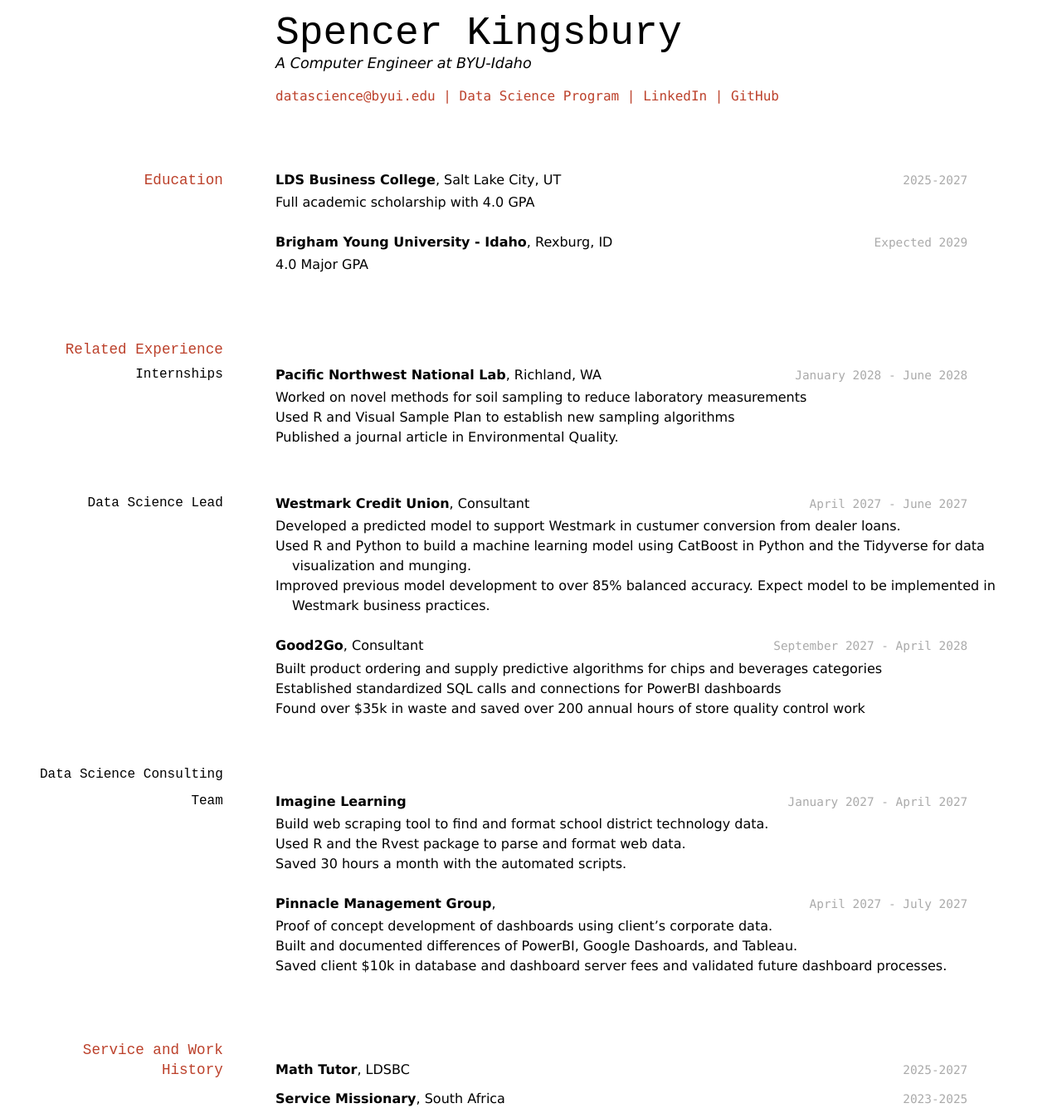
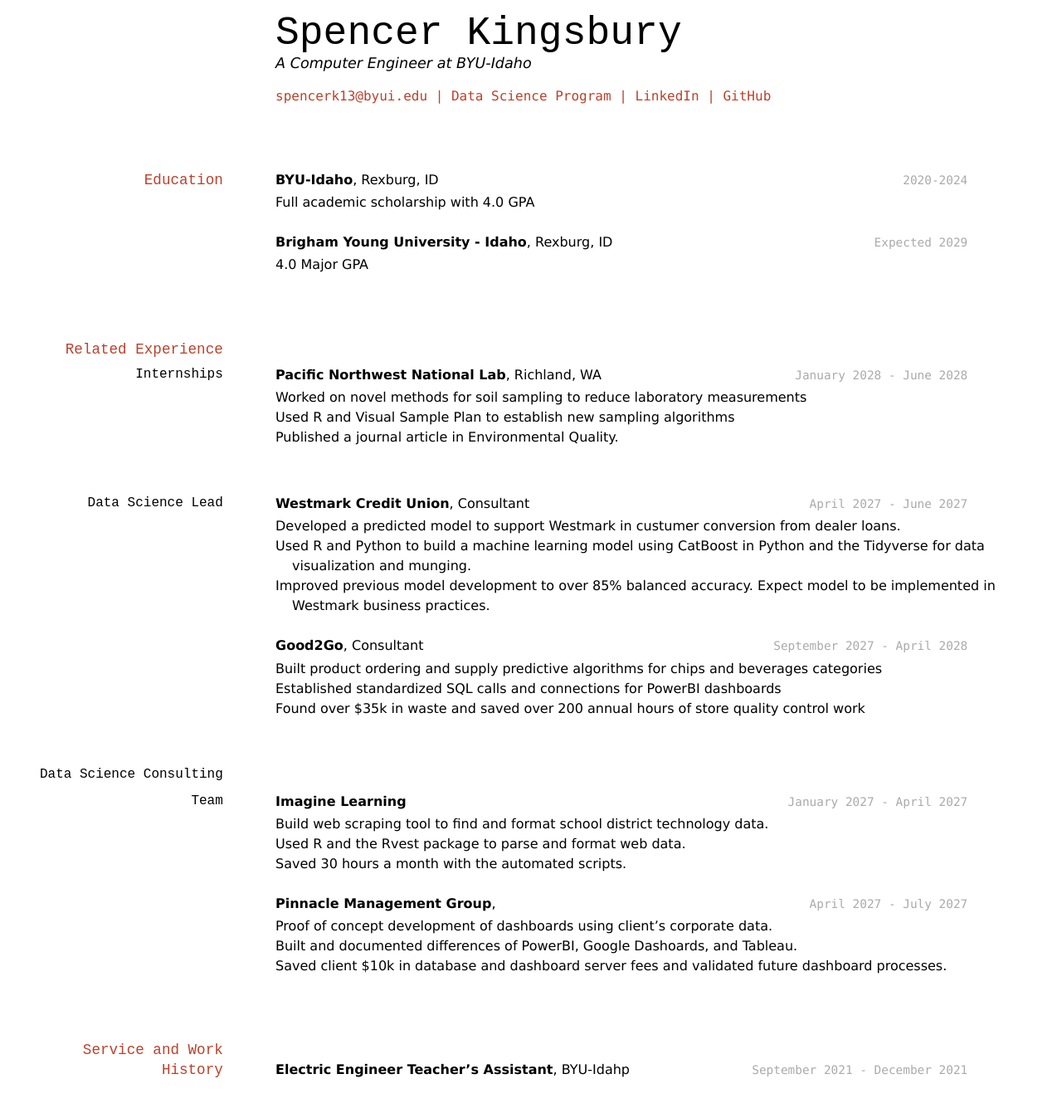
Before and after one commit to Spencerk13/kingsbury_resume, a Jekyll site: the page built from docs/index.md, in a window 1280 px wide. Shown: the whole page at 83% size. Built offline with Jekyll 4.4.1, drawn with Linux system fonts in a browser that asks for light colours; after the commit the page ends 1312 px from its top, so only the background shows below that.

Commit message:
changed the name

```diff
--- a/docs/index.md
+++ b/docs/index.md
@@ -6,7 +6,7 @@ title: Spencer Kingsbury's Resume
 A Computer Engineer at BYU-Idaho
 
 <div id="webaddress">
-<a href="datascience@byui.edu">datascience@byui.edu</a>
+<a href="spencerk13@byui.edu">spencerk13@byui.edu</a>
 | <a href="https://byuidatascience.github.io/development.html">Data Science Program</a>
 | <a href="https://www.linkedin.com/groups/13537407/">LinkedIn</a>
 | <a href="https://github.com/byuids-resumes">GitHub</a>
@@ -16,8 +16,8 @@ A Computer Engineer at BYU-Idaho
 
 ## Education
 
-`2025-2027`
-__LDS Business College__, Salt Lake City, UT
+`2020-2024`
+__BYU-Idaho__, Rexburg, ID
 
 - Full academic scholarship with 4.0 GPA
 
@@ -73,12 +73,9 @@ __Pinnacle Management Group__,
 
 ## Service and Work History
 
-`2025-2027`
-__Math Tutor__, LDSBC
+`September 2021 - December 2021`
+__Electric Engineer Teacher's Assistant__, BYU-Idahp
 
-
-`2023-2025`
-__Service Missionary__, South Africa
 
 
 
```
